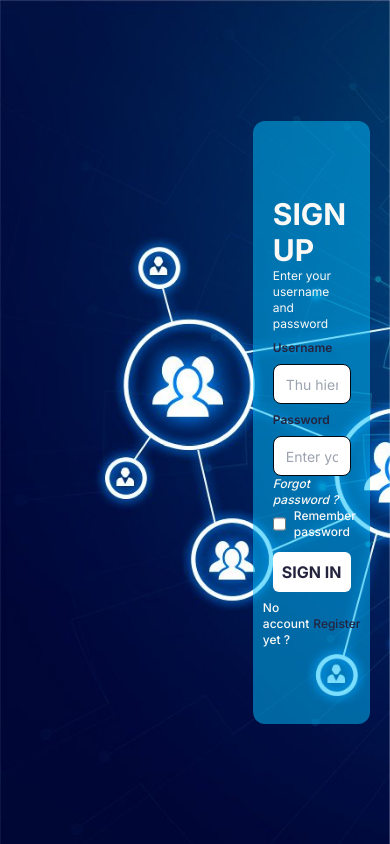
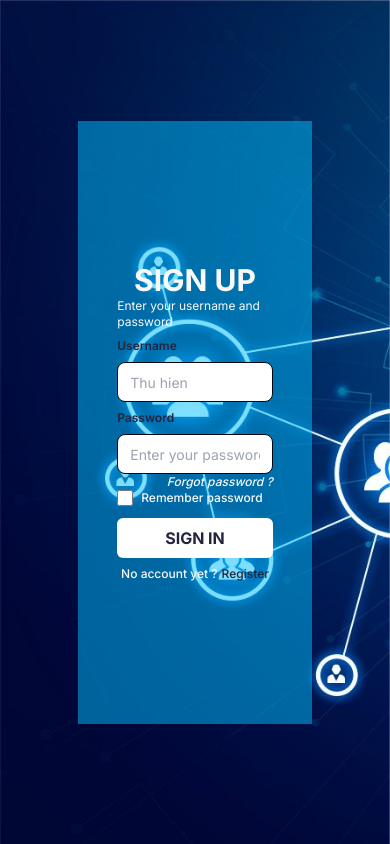
Before and after one commit to thuhienz0987/HRManagement_FE, a Next.js app: page / in a window 390 px wide. Built offline with nearby package versions, Linux system fonts and the light colour scheme.

Commit message:
update sign in

```diff
--- a/src/app/page.tsx
+++ b/src/app/page.tsx
@@ -2,13 +2,13 @@ import InputText from "src/components/inputText";
 
 export default function Home() {
   return (
-    <main className="flex h-screen w-screen flex-col items-center  justify-center p-5 bg-no-repeat bg-fixed bg-cover bg-[url('../../public/assets/images/background.png')]  ">
-      <div className=" flex flex-col w-1/3  h-3/4 self-end justify-center items-center rounded-xl bg-primaryAuth ">
-        <div className="w-2/3 flex flex-col items-center  justify-center ">
+    <main className="flex h-screen w-screen flex-col items-center justify-center p-5 bg-no-repeat bg-fixed bg-cover bg-[url('../../public/assets/images/background.png')]">
+      <div className="flex flex-col w-2/3 md:w-1/2 lg:w-1/3 md:self-end h-3/4 self-center lg:self_end sm:self-center justify-center items-center bg-primaryAuth">
+        <div className="w-2/3 flex flex-col items-center justify-center">
           <div className="text-[#FAF9F6] font-bold text-3xl">SIGN UP</div>
           <div>
             <p className="text-[#FAF9F6] text-xs">
-              Enter your username and password{" "}
+              Enter your username and password
             </p>
           </div>
           <InputText placeHolder="Thu hien" label="Username" />
@@ -18,13 +18,13 @@ export default function Home() {
             type="password"
           />
 
-          <div className=" self-end">
+          <div className="self-end">
             <p className="text-[#FAF9F6] text-xs font-medium">
               <i>Forgot password ?</i>
             </p>
           </div>
 
-          <div className="flex items-center  flex-row self-start">
+          <div className="flex items-center flex-row self-start">
             <input
               id="default-checkbox"
               type="checkbox"
@@ -47,7 +47,7 @@ export default function Home() {
 
           <div className="flex items-center flex-row text-xs mt-2 font-medium">
             <p className="text-[#FAF9F6]">No account yet ? </p>
-            <button className="hover:drop-shadow-[1px_2px_2px_rgba(255,255,255,1)] text-[#24243f]  ml-1">
+            <button className="hover:drop-shadow-[1px_2px_2px_rgba(255,255,255,1)] text-[#24243f] ml-1">
               Register
             </button>
           </div>
```
